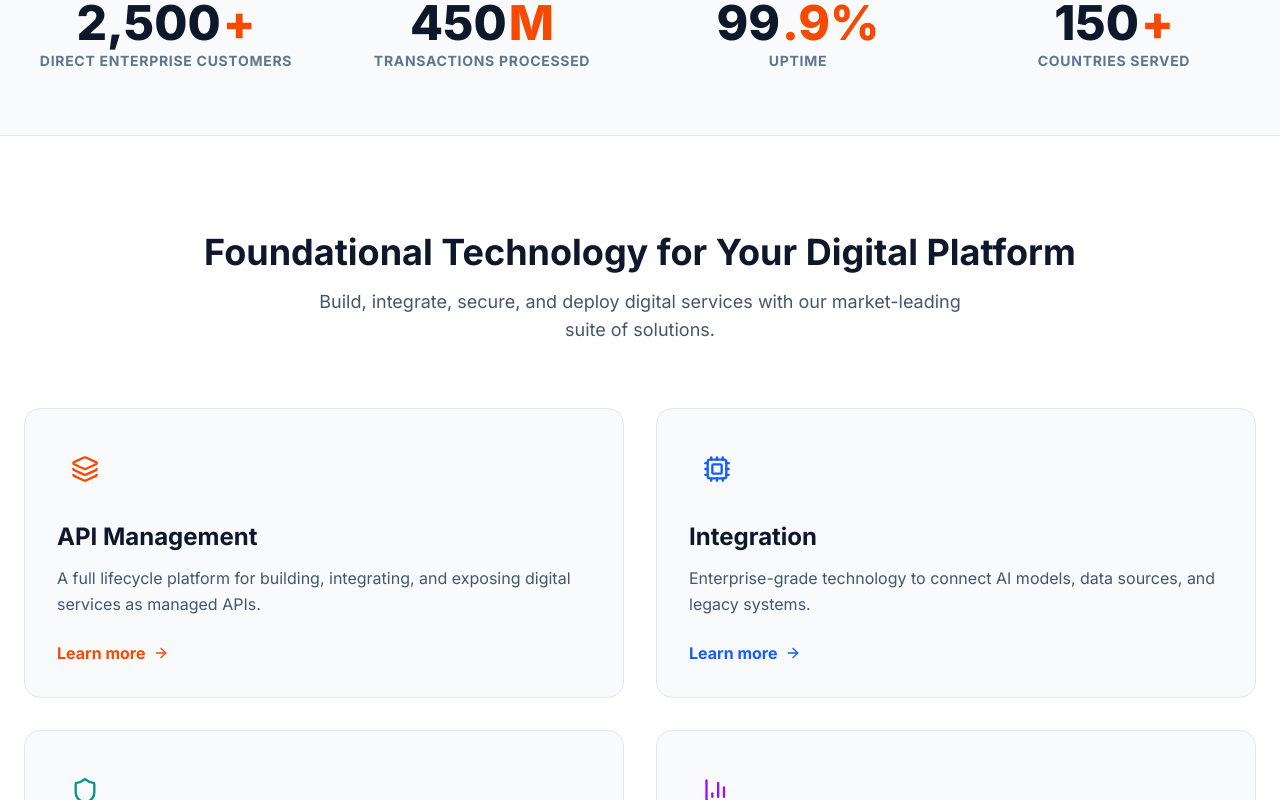
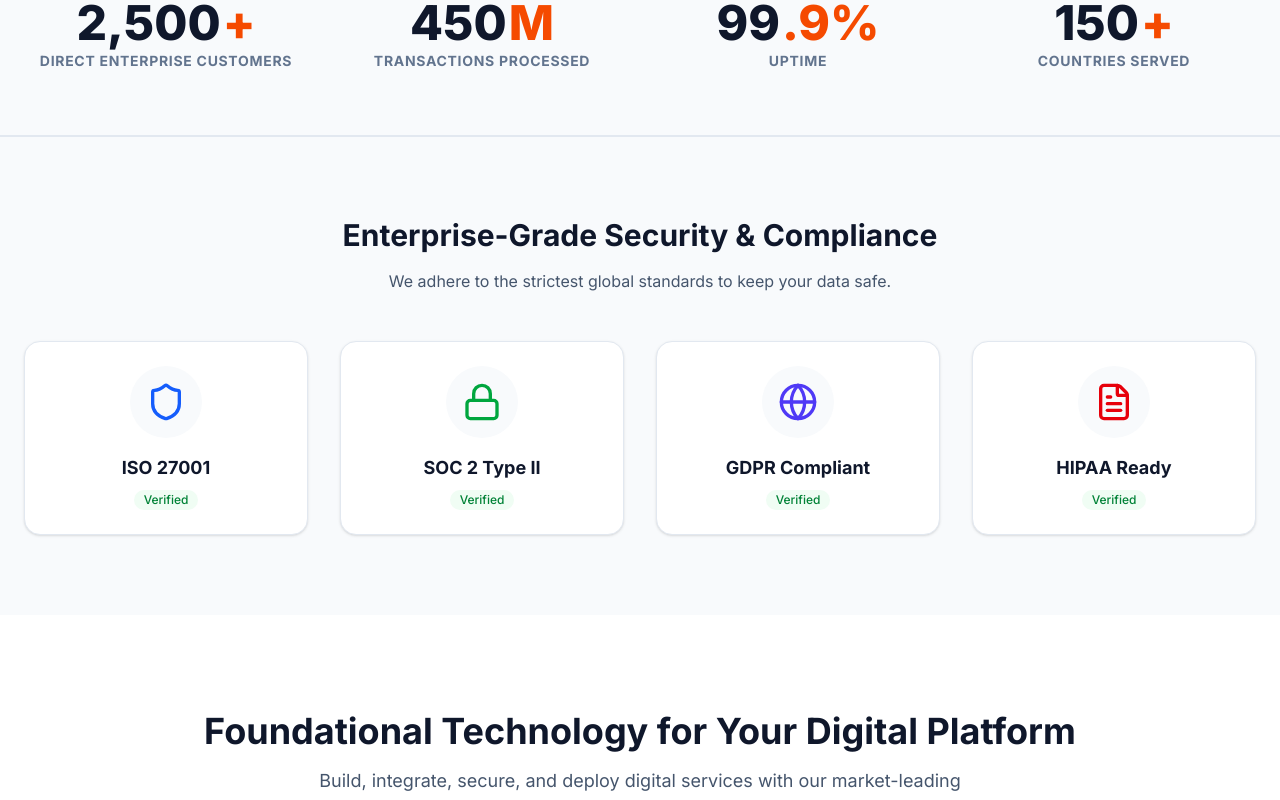
Before and after one commit to Sogon-Njugush/NEXIUS, a Next.js app: page /en in a window 1280 px wide. Shown: the part 840-1640 px from the top of the page. Built offline with nearby package versions, Linux system fonts and the light colour scheme.

Commit message:
certification

```diff
--- a/app/[locale]/page.tsx
+++ b/app/[locale]/page.tsx
@@ -9,10 +9,15 @@ import {
   BarChart3,
   Globe,
   Frame,
+  Lock,
+  FileText,
 } from "lucide-react";
 import { useTranslations } from "next-intl";
 import CountUp from "react-countup";
 import Marquee from "react-fast-marquee";
+
+export default function Home() {
+  const t = useTranslations("HomePage");
 
   const partners = [
     { name: "Acme Corp", icon: Layers },
@@ -22,9 +27,6 @@ const partners = [
     { name: "Vertex", icon: BarChart3 },
     { name: "Horizon", icon: Frame },
   ];
-
-export default function Home() {
-  const t = useTranslations("HomePage");
 
   return (
     <div className="flex flex-col w-full overflow-hidden">
@@ -111,6 +113,58 @@ export default function Home() {
                 </p>
               </div>
             ))}
+          </div>
+        </div>
+      </section>
+
+      {/* CERTIFICATIONS SECTION */}
+      <section className="py-20 bg-slate-50 dark:bg-[#0b1221] border-t border-slate-200 dark:border-slate-800">
+        <div className="max-w-7xl mx-auto px-6 text-center">
+          {/* Section Header */}
+          <div className="mb-12" data-aos="fade-up">
+            <h2 className="text-3xl font-bold text-slate-900 dark:text-white mb-4">
+              {/* Fix: Added Certifications. prefix */}
+              {t("Certifications.title")}
+            </h2>
+            <p className="text-slate-600 dark:text-slate-400 max-w-2xl mx-auto">
+              {t("Certifications.subtitle")}
+            </p>
+          </div>
+
+          {/* Certification Grid */}
+          <div className="grid grid-cols-2 md:grid-cols-4 gap-8">
+            {/* Note: Ensure 'certs' array is defined above in your component */}
+            {[
+              { id: "iso", icon: Shield, color: "text-blue-600" },
+              { id: "soc", icon: Lock, color: "text-green-600" },
+              { id: "gdpr", icon: Globe, color: "text-indigo-600" }, // Using Globe as placeholder for GlobeLock
+              { id: "hipaa", icon: FileText, color: "text-red-600" }, // Using FileText as placeholder for FileCheck
+            ].map((cert, i) => {
+              const Icon = cert.icon;
+              return (
+                <div
+                  key={i}
+                  className="group flex flex-col items-center p-6 bg-white dark:bg-[#151b2b] rounded-2xl border border-slate-200 dark:border-slate-800 shadow-sm hover:shadow-md transition-all hover:-translate-y-1"
+                  data-aos="fade-up"
+                  data-aos-delay={i * 100}
+                >
+                  <div
+                    className={`mb-4 p-4 rounded-full bg-slate-50 dark:bg-slate-900 ${cert.color}`}
+                  >
+                    <Icon className="h-10 w-10" />
+                  </div>
+
+                  <h3 className="text-lg font-bold text-slate-900 dark:text-white mb-2">
+                    {/* Fix: Added Certifications.items... prefix */}
+                    {t(`Certifications.items.${cert.id}.name`)}
+                  </h3>
+
+                  <span className="inline-flex items-center rounded-full bg-green-50 dark:bg-green-900/30 px-2.5 py-0.5 text-xs font-medium text-green-700 dark:text-green-400">
+                    {t("Certifications.verified")}
+                  </span>
+                </div>
+              );
+            })}
           </div>
         </div>
       </section>
--- a/components/Navbar.tsx
+++ b/components/Navbar.tsx
@@ -238,7 +238,7 @@ export default function Navbar() {
                                 </p>
                               </div>
                             </Link>
-                          )
+                          ),
                         )}
                       </div>
                     </div>
@@ -373,7 +373,7 @@ export default function Navbar() {
                         </p>
                       </div>
                     </Link>
-                  )
+                  ),
                 )}
               </div>
             </div>
--- a/messages/de.json
+++ b/messages/de.json
@@ -46,6 +46,17 @@
       "transactions": "Verarbeitete Transaktionen",
       "identities": "Verwaltete Identitäten",
       "countries": "Bediente Länder"
+    },
+    "Certifications": {
+      "title": "Sicherheit & Compliance auf Unternehmensniveau",
+      "subtitle": "Wir halten uns an die strengsten globalen Standards, um Ihre Daten zu schützen.",
+      "verified": "Verifiziert",
+      "items": {
+        "iso": { "name": "ISO 27001" },
+        "soc": { "name": "SOC 2 Typ II" },
+        "gdpr": { "name": "DSGVO Konform" },
+        "hipaa": { "name": "HIPAA Bereit" }
+      }
     },
     "Partners": {
       "trustedBy": "Das Vertrauen von Branchenführern"
--- a/messages/en.json
+++ b/messages/en.json
@@ -46,6 +46,17 @@
       "transactions": "Transactions Processed",
       "identities": "Identities Managed",
       "countries": "Countries Served"
+    },
+    "Certifications": {
+      "title": "Enterprise-Grade Security & Compliance",
+      "subtitle": "We adhere to the strictest global standards to keep your data safe.",
+      "verified": "Verified",
+      "items": {
+        "iso": { "name": "ISO 27001" },
+        "soc": { "name": "SOC 2 Type II" },
+        "gdpr": { "name": "GDPR Compliant" },
+        "hipaa": { "name": "HIPAA Ready" }
+      }
     },
     "Partners": {
       "trustedBy": "Trusted by industry leaders"
--- a/messages/fr.json
+++ b/messages/fr.json
@@ -46,6 +46,17 @@
       "transactions": "Transactions Traitées",
       "identities": "Identités Gérées",
       "countries": "Pays Desservis"
+    },
+    "Certifications": {
+      "title": "Sécurité et conformité de niveau entreprise",
+      "subtitle": "Nous respectons les normes mondiales les plus strictes pour protéger vos données.",
+      "verified": "Vérifié",
+      "items": {
+        "iso": { "name": "ISO 27001" },
+        "soc": { "name": "SOC 2 Type II" },
+        "gdpr": { "name": "Conforme RGPD" },
+        "hipaa": { "name": "Compatible HIPAA" }
+      }
     },
     "Partners": {
       "trustedBy": "La confiance des leaders de l'industrie"
```
Lines whose indentation alone changed are shown as unchanged.
